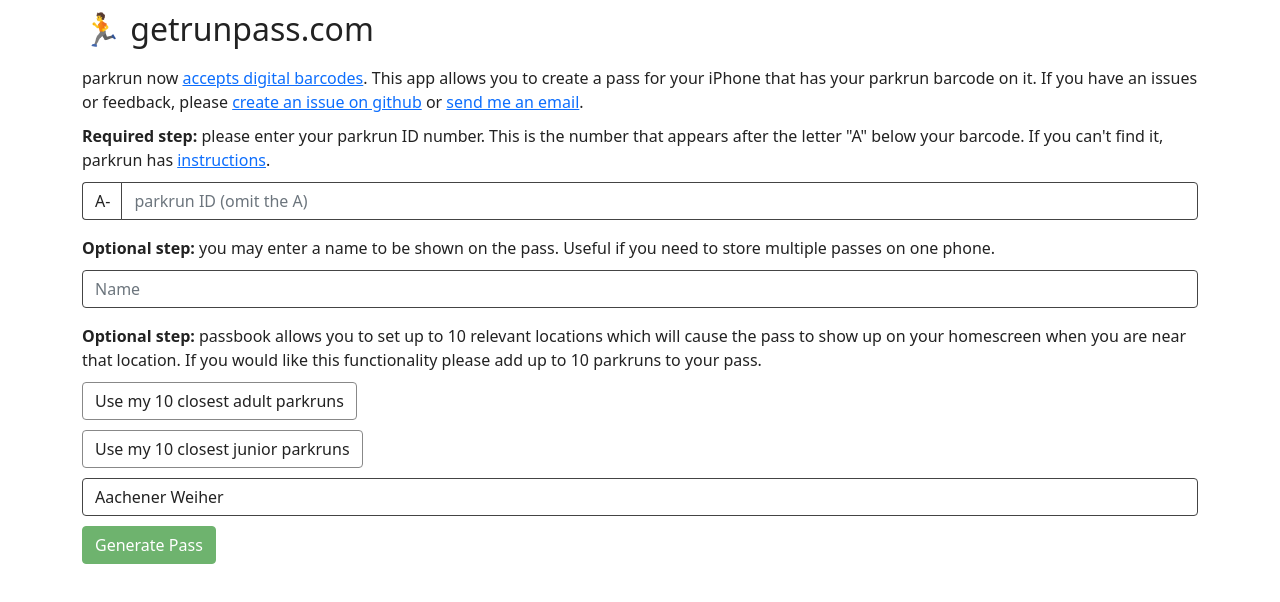
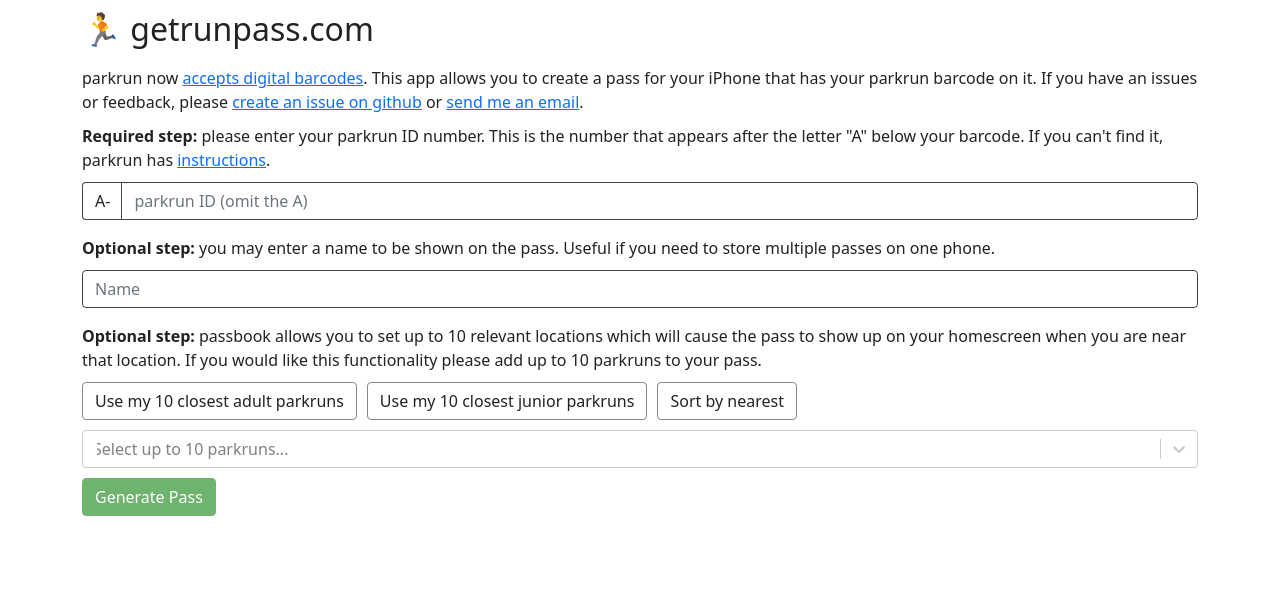
Before and after one commit to run-pass/run-pass, a React app in the folder frontend/: page / in a window 1280 px wide. Shown: the top 602 px of the page. Built offline with nearby package versions, Linux system fonts and the light colour scheme.

Commit message:
Improve select

```diff
--- a/frontend/package.json
+++ b/frontend/package.json
@@ -32,6 +32,7 @@
     "quagga": "^0.12.1",
     "react": "^17.0.2",
     "react-bootstrap": "^2.1.1",
-    "react-dom": "^17.0.2"
+    "react-dom": "^17.0.2",
+    "react-select": "^5.10.1"
   }
 }
--- a/frontend/src/app/app.tsx
+++ b/frontend/src/app/app.tsx
@@ -4,6 +4,8 @@
 import { Button, Col, Container, Form, FormControl, InputGroup, NavLink, Row } from "react-bootstrap";
 import { parkRunLocationData } from "../assets/park_runs";
 import * as haversine from "haversine"
+import Select from "react-select";
+import { components } from "react-select";
 
 export interface PassbookLocation {
     relevantText?: string;
@@ -76,6 +78,48 @@
         window.location.href = `https://prod-api.getrunpass.com/passbook?barcode=A${parkRunId}` + (name ? `&name=${name}` : "") + (locations ? `&locations=${locations}` : "")
     }
 
+    // Custom styles for react-select to support dark mode
+    const selectStyles = {
+        control: (provided, state) => ({
+            ...provided,
+            backgroundColor: state.isFocused ? (window.matchMedia('(prefers-color-scheme: dark)').matches ? '#181a1b' : '#fff') : (window.matchMedia('(prefers-color-scheme: dark)').matches ? '#181a1b' : '#fff'),
+            color: window.matchMedia('(prefers-color-scheme: dark)').matches ? '#d0d0d0' : '#222',
+            borderColor: window.matchMedia('(prefers-color-scheme: dark)').matches ? '#444' : '#ccc',
+            boxShadow: state.isFocused ? '0 0 0 2px #2563eb' : provided.boxShadow,
+        }),
+        menu: (provided) => ({
+            ...provided,
+            backgroundColor: window.matchMedia('(prefers-color-scheme: dark)').matches ? '#23272a' : '#fff',
+            color: window.matchMedia('(prefers-color-scheme: dark)').matches ? '#d0d0d0' : '#222',
+        }),
+        option: (provided, state) => ({
+            ...provided,
+            backgroundColor: state.isSelected
+                ? (window.matchMedia('(prefers-color-scheme: dark)').matches ? '#2563eb' : '#e0e7ff')
+                : state.isFocused
+                ? (window.matchMedia('(prefers-color-scheme: dark)').matches ? '#2d3748' : '#f3f4f6')
+                : (window.matchMedia('(prefers-color-scheme: dark)').matches ? '#23272a' : '#fff'),
+            color: window.matchMedia('(prefers-color-scheme: dark)').matches ? '#d0d0d0' : '#222',
+        }),
+        multiValue: (provided) => ({
+            ...provided,
+            backgroundColor: window.matchMedia('(prefers-color-scheme: dark)').matches ? '#2d3748' : '#e5e7eb',
+            color: window.matchMedia('(prefers-color-scheme: dark)').matches ? '#d0d0d0' : '#222',
+        }),
+        multiValueLabel: (provided) => ({
+            ...provided,
+            color: window.matchMedia('(prefers-color-scheme: dark)').matches ? '#d0d0d0' : '#222',
+        }),
+        multiValueRemove: (provided) => ({
+            ...provided,
+            color: window.matchMedia('(prefers-color-scheme: dark)').matches ? '#d0d0d0' : '#222',
+            ':hover': {
+                backgroundColor: window.matchMedia('(prefers-color-scheme: dark)').matches ? '#444' : '#cbd5e1',
+                color: window.matchMedia('(prefers-color-scheme: dark)').matches ? '#fff' : '#222',
+            },
+        }),
+    };
+
     return (
         <div className="App">
             <Container>
@@ -135,40 +179,53 @@
                         <b>Optional step:</b> passbook allows you to set up to 10 relevant locations which will cause the pass to show up on your homescreen when you are near that location. If you would like this functionality please add up to 10 parkruns to your pass.
                     </Col>
                 </Row>
-                {
-                    navigator.geolocation && <Row style={{ marginBottom: "10px" }}>
+                {navigator.geolocation && (
+                    <Row style={{ marginBottom: "10px" }}>
                         <Col sm={{ span: 12 }}>
-                            <Button onClick={setToTop10Adult} variant="outline-secondary">Use my 10 closest adult parkruns</Button>
+                            <div style={{ display: "flex", flexDirection: "row", gap: "10px", width: "100%" }}>
+                                <Button onClick={setToTop10Adult} variant="outline-secondary">Use my 10 closest adult parkruns</Button>
+                                <Button onClick={setToTop10Junior} variant="outline-secondary">Use my 10 closest junior parkruns</Button>
+                                <Button onClick={async () => {
+                                    setIsLoadingProximities(true);
+                                    const locs = await addProximity();
+                                    setLocationsWithProximity(locs);
+                                    setIsLoadingProximities(false);
+                                }} variant="outline-secondary">Sort by nearest</Button>
+                            </div>
                         </Col>
                     </Row>
-                }
-                {
-                    navigator.geolocation && <Row style={{ marginBottom: "10px" }}>
-                        <Col sm={{ span: 12 }}>
-                            <Button onClick={setToTop10Junior} variant="outline-secondary">Use my 10 closest junior parkruns</Button>
-                        </Col>
-                    </Row>
-                }
+                )}
                 <Row style={{ marginBottom: "10px" }}>
                     <Col sm={{ span: 12 }}>
-                        <div style={{ display: "flex", flexDirection: "row", gridGap: "10px" }}>
-                            <Form.Select disabled={selectedLocations.length >= 10} value={currentIndex} placeholder="Select a parkrun to add" onChange={(e) => addSelected(e.target.value)} aria-label="Default select example">
-                                {locations.map((pr, i) => <option id={i} value={i}>{pr.properties.EventShortName}</option>)}
-                            </Form.Select>
+                        <div style={{ display: "flex", flexDirection: "row", gap: "10px", width: "100%", alignItems: "stretch" }}>
+                            <div style={{ flex: 1, minWidth: 0 }}>
+                                <Select
+                                    isMulti
+                                    options={locations.map((pr, i) => ({ value: i, label: pr.properties.EventShortName }))}
+                                    value={selectedLocations.map(sel => {
+                                        const idx = locations.findIndex(l => l === sel);
+                                        return { value: idx, label: sel.properties.EventShortName };
+                                    })}
+                                    onChange={opts => {
+                                        const indices = (opts || []).map(opt => opt.value).slice(0, 10);
+                                        setSelectedLocations(indices.map(i => locations[i]));
+                                    }}
+                                    closeMenuOnSelect={false}
+                                    isOptionDisabled={() => selectedLocations.length >= 10}
+                                    placeholder="Select up to 10 parkruns..."
+                                    aria-label="Select parkruns"
+                                    maxMenuHeight={300}
+                                    styles={{
+                                        ...selectStyles,
+                                        container: (provided) => ({ ...provided, width: "100%" }),
+                                        loadingMessage: (provided) => ({ ...provided, color: window.matchMedia('(prefers-color-scheme: dark)').matches ? '#d0d0d0' : '#222' })
+                                    }}
+                                    isLoading={isLoadingProximities}
+                                />
+                            </div>
                         </div>
                     </Col>
                 </Row>
-                {isLoadingProximities && <Row style={{ marginBottom: "10px" }}>
-                    <Col sm={{ span: 12 }}>
-                        Calculating distances...
-                    </Col>
-                </Row>}
-                {selectedLocations.map((selected, i) => <Row style={{ marginBottom: "10px" }}>
-                    <Col sm={{ span: 12 }}>
-                        <div style={{ display: "flex", flexDirection: "row", gridGap: "10px", justifyContent: "space-between" }}>{selected.properties.EventShortName}
-                            <Button onClick={removeSelected.bind(null, i)} variant="outline-danger">Remove</Button></div>
-                    </Col>
-                </Row>)}
                 <Row style={{ marginBottom: "10px" }}>
                     <Col sm={{ span: 12 }}>
                         <Button
```
Also changed, not shown: 1 other file (tests, documents, lock files or other folders).
